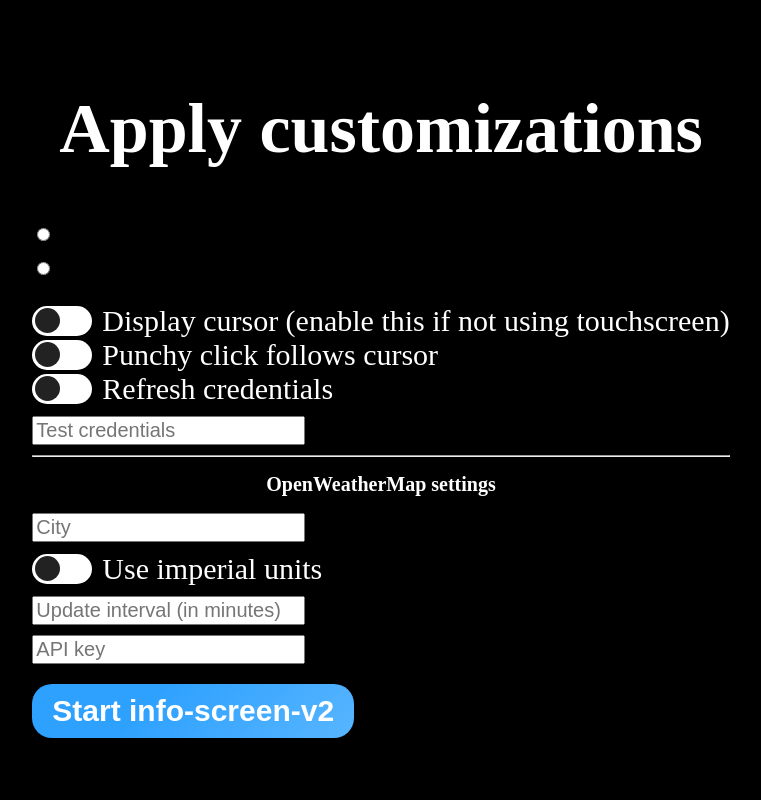
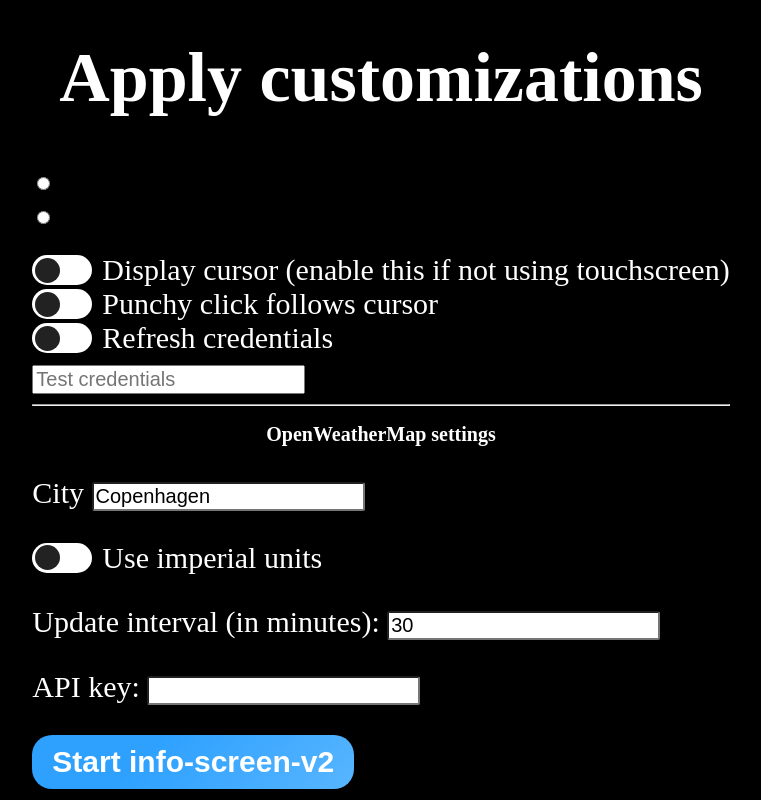
Before and after one commit to ObsidianPresidium/info-screen-v2, a SvelteKit app: page / in a window 1280 px wide. Shown: the whole page, without its empty margins (259-1020 px from the left). Built offline with nearby package versions, Linux system fonts and the light colour scheme; no server answers; a web font is replaced by a local one.

Commit message:
feat: TextField mvp

```diff
--- /dev/null
+++ b/src/lib/TextField.svelte
@@ -0,0 +1,22 @@
+<style lang="scss">
+    p {
+        color: white;
+        font-size: 3rem;
+    }
+
+    input {
+        border-radius: 0.25rem;
+        font-size: 2rem;
+    }
+</style>
+
+<script lang="ts">
+    let { title, titleStyles = "", styles = "", submittedName, value = $bindable() } = $props();
+
+
+</script>
+{#if title}
+    <p style={titleStyles}>{title} <input type="text" style={styles} name="{submittedName}" id="input" bind:value={value}></p>
+{:else}
+    <input type="text" style={styles} name="{submittedName}" id="input" bind:value={value}>
+{/if}
--- a/src/routes/+page.svelte
+++ b/src/routes/+page.svelte
@@ -46,6 +46,7 @@
 <script lang="ts">
     import Button from "$lib/Button.svelte";
     import Slider from "$lib/Slider.svelte";
+    import TextField from "$lib/TextField.svelte";
     import { onMount } from "svelte";
     import { options } from "$lib/options";
     let { userLikesCursorsBool } = $props();
@@ -90,10 +91,10 @@
         <input type="text" name="test-credentials" placeholder="Test credentials" />
         <hr>
         <h2>OpenWeatherMap settings</h2>
-        <input type="text" name="owm-city" id="owm-city" placeholder="City" />
+        <TextField submittedName="owm-city" title="City" value="Copenhagen" />
         <Slider text="Use imperial units" defaultChecked={false} submittedName="owm-units" />
-        <input type="text" name="owm-update-interval" id="owm-update-interval" placeholder="Update interval (in minutes)" />
-        <input type="text" name="owm-key" id="owm-key" placeholder="API key" />
+        <TextField submittedName="owm-update-interval" title="Update interval (in minutes):" value="30" />
+        <TextField submittedName="owm-key" title="API key:" />
         <div class="submit">
             <Button text="Start info-screen-v2" isButtonElement />
         </div>
```
